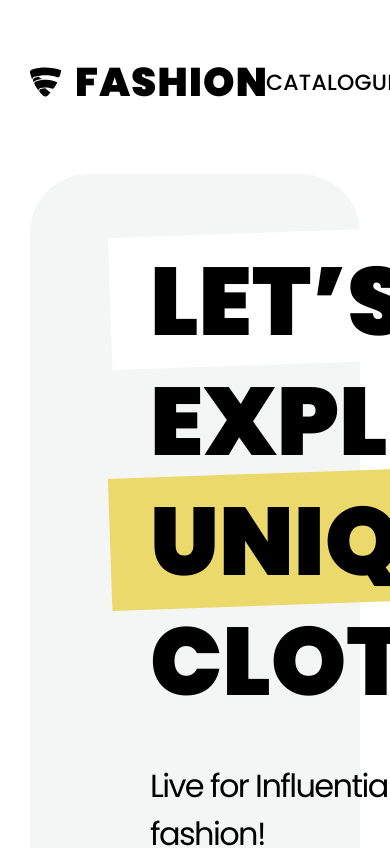
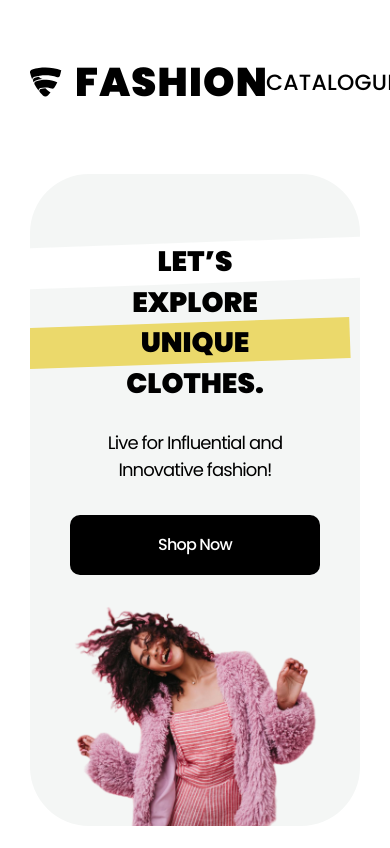
Before and after one commit to 8807010/Fashion-Shopping_App, a React (Create React App) app: page / in a window 390 px wide. Shown: the top 848 px of the page. Built offline with nearby package versions, Linux system fonts and the light colour scheme.

Commit message:
media querries for srction promo

```diff
--- a/css/Payday.css
+++ b/css/Payday.css
@@ -89,6 +89,7 @@
   .payday__btn {
     display: block;
     font-size: 24px;
+    text-align: center;
   }
 }
 .payday__btn-wrapper {
--- a/css/Promo.css
+++ b/css/Promo.css
@@ -1,13 +1,27 @@
 .promo {
   margin-bottom: 63px;
 }
+@media (max-width: 768px) {
+  .promo {
+    margin-bottom: 40px;
+  }
+}
 .promo__content {
   display: flex;
+  justify-content: space-between;
   column-gap: 24px;
   padding-top: 68px;
   padding-left: 120px;
   border-radius: 59px;
   background-color: #f4f6f5;
+}
+@media (max-width: 1600px) {
+  .promo__content {
+    flex-direction: column;
+    align-items: center;
+    padding: 68px 40px 0;
+    overflow: hidden;
+  }
 }
 .promo__title {
   max-width: 480px;
@@ -16,6 +30,27 @@
   font-size: 96px;
   line-height: 1.25;
 }
+@media (max-width: 1480px) {
+  .promo__title {
+    font-size: 60px;
+    display: flex;
+    flex-direction: column;
+    max-width: 100%;
+    align-items: center;
+    line-height: 1.45;
+    margin-bottom: 25px;
+  }
+}
+@media (max-width: 768px) {
+  .promo__title {
+    font-size: 40px;
+  }
+}
+@media (max-width: 400px) {
+  .promo__title {
+    font-size: 28px;
+  }
+}
 .promo__desc {
   margin-bottom: 32px;
   font-weight: 400;
@@ -23,10 +58,32 @@
   line-height: 1.5;
   letter-spacing: -0.05em;
 }
+@media (max-width: 1480px) {
+  .promo__desc {
+    font-size: 26px;
+  }
+}
+@media (max-width: 768px) {
+  .promo__desc {
+    font-size: 22px;
+  }
+}
+@media (max-width: 400px) {
+  .promo__desc {
+    font-size: 18px;
+  }
+}
 .promo__btn-wrapper {
   display: flex;
   column-gap: 34px;
   align-items: center;
+  margin-bottom: 30px;
+}
+@media (max-width: 768px) {
+  .promo__btn-wrapper {
+    width: 100%;
+    justify-content: center;
+  }
 }
 .promo__btn-wrapper::before {
   content: "";
@@ -34,6 +91,36 @@
   width: 190px;
   height: 32px;
   background-image: url("./../../img/icons/decor-yellow.svg");
+}
+@media (max-width: 768px) {
+  .promo__btn-wrapper::before {
+    display: none;
+  }
+}
+.promo__img {
+  padding-right: 80px;
+  flex: 1 1 100%;
+  align-self: flex-end;
+}
+@media (max-width: 1600px) {
+  .promo__img {
+    align-self: auto;
+    padding-right: 0;
+  }
+}
+.promo__img img {
+  width: 100%;
+  object-fit: cover;
+}
+.promo__text {
+  max-width: 606px;
+  flex: 1 1 100%;
+}
+@media (max-width: 7680px) {
+  .promo__text {
+    width: 100%;
+    text-align: center;
+  }
 }
 .promo__btn {
   padding: 18px 40px;
@@ -44,6 +131,17 @@
   line-height: 1.5;
   letter-spacing: -0.05em;
   color: #fff;
+}
+@media (max-width: 768px) {
+  .promo__btn {
+    font-size: 24px;
+    width: 100%;
+  }
+}
+@media (max-width: 400px) {
+  .promo__btn {
+    font-size: 16px;
+  }
 }
 
 .highlight {
@@ -64,6 +162,16 @@
   right: -170px;
   background-color: #fff;
   transform: rotate(-2deg);
+}
+@media (max-width: 1480px) {
+  .highlight::before {
+    left: -140px;
+  }
+}
+@media (max-width: 768px) {
+  .highlight::before {
+    top: 0;
+  }
 }
 .highlight--yellow::before {
   right: -100px;
--- a/src/components/brands/Brands.jsx
+++ b/src/components/brands/Brands.jsx
@@ -1,5 +1,5 @@
 import React from 'react';
-import './Brands.scss'
+import './Brands.scss';
 
 import hm from './../../img/brands/HM.png'
 import obey from './../../img/brands/Obey.png'
--- a/src/components/payday/Payday.scss
+++ b/src/components/payday/Payday.scss
@@ -91,6 +91,7 @@
     @media (max-width:768px) {
       display: block;
       font-size: 24px;
+      text-align: center;
     }
   }
 
--- a/src/components/promo/Promo.jsx
+++ b/src/components/promo/Promo.jsx
@@ -1,6 +1,6 @@
 import React from 'react';
 import './Promo.scss';
-import promoImg from './../../img/images/header-img.jpg';
+import promoImg from './../../img/images/header-img.png';
 
 export default function Promo() {
   return (
--- a/src/components/promo/Promo.scss
+++ b/src/components/promo/Promo.scss
@@ -1,13 +1,25 @@
 .promo {
   margin-bottom: 63px;
 
+  @media (max-width:768px) {
+    margin-bottom: 40px;
+  }
+
   &__content {
     display: flex;
+    justify-content: space-between;
     column-gap: 24px;
     padding-top: 68px;
     padding-left: 120px;
     border-radius: 59px;
     background-color: #f4f6f5;
+
+    @media (max-width:1600px) {
+      flex-direction: column;
+      align-items: center;
+      padding: 68px 40px 0;
+      overflow: hidden;
+    }
   }
 
   &__title {
@@ -16,6 +28,24 @@
     font-weight: 900;
     font-size: 96px;
     line-height: 1.25;
+
+    @media (max-width:1480px) {
+      font-size: 60px;
+      display: flex;
+      flex-direction: column;
+      max-width: 100%;
+      align-items: center;
+      line-height: 1.45;
+      margin-bottom: 25px;
+    }
+
+    @media (max-width:768px) {
+      font-size: 40px;
+    }
+
+    @media (max-width:400px) {
+      font-size: 28px;
+    }
   }
 
   &__desc {
@@ -24,12 +54,30 @@
     font-size: 32px;
     line-height: calc(48 / 32);
     letter-spacing: -0.05em;
+
+    @media (max-width:1480px) {
+      font-size: 26px;
+    }
+
+    @media (max-width:768px) {
+      font-size: 22px;
+    }
+
+    @media (max-width:400px) {
+      font-size: 18px;
+    }
   }
 
   &__btn-wrapper {
     display: flex;
     column-gap: 34px;
     align-items: center;
+    margin-bottom: 30px;
+
+    @media (max-width:768px) {
+      width: 100%;
+      justify-content: center;
+    }
 
     &::before {
       content: '';
@@ -37,6 +85,36 @@
       width: 190px;
       height: 32px;
       background-image: url('./../../img/icons/decor-yellow.svg');
+
+      @media (max-width:768px) {
+        display: none;
+      }
+    }
+  }
+
+  &__img {
+    padding-right: 80px;
+    flex: 1 1 100%;
+    align-self: flex-end;
+
+    @media (max-width:1600px) {
+      align-self: auto;
+      padding-right: 0;
+    }
+
+    & img {
+      width: 100%;
+      object-fit: cover;
+    }
+  }
+
+  &__text {
+    max-width: 606px;
+    flex: 1 1 100%;
+
+    @media (max-width:7680px) {
+      width: 100%;
+      text-align: center;
     }
   }
 
@@ -49,6 +127,15 @@
     line-height: 1.5;
     letter-spacing: -0.05em;
     color: #fff;
+
+    @media (max-width:768px) {
+      font-size: 24px;
+      width: 100%;
+    }
+
+    @media (max-width:400px) {
+      font-size: 16px;
+    }
   }
 }
 
@@ -71,6 +158,14 @@
     right: -170px;
     background-color: #fff;
     transform: rotate(-2deg);
+
+    @media (max-width:1480px) {
+      left: -140px;
+    }
+
+    @media (max-width:768px) {
+      top: 0;
+    }
   }
 
   &--yellow::before {
```
Also changed, not shown: src/img/images/header-img.png (added).
